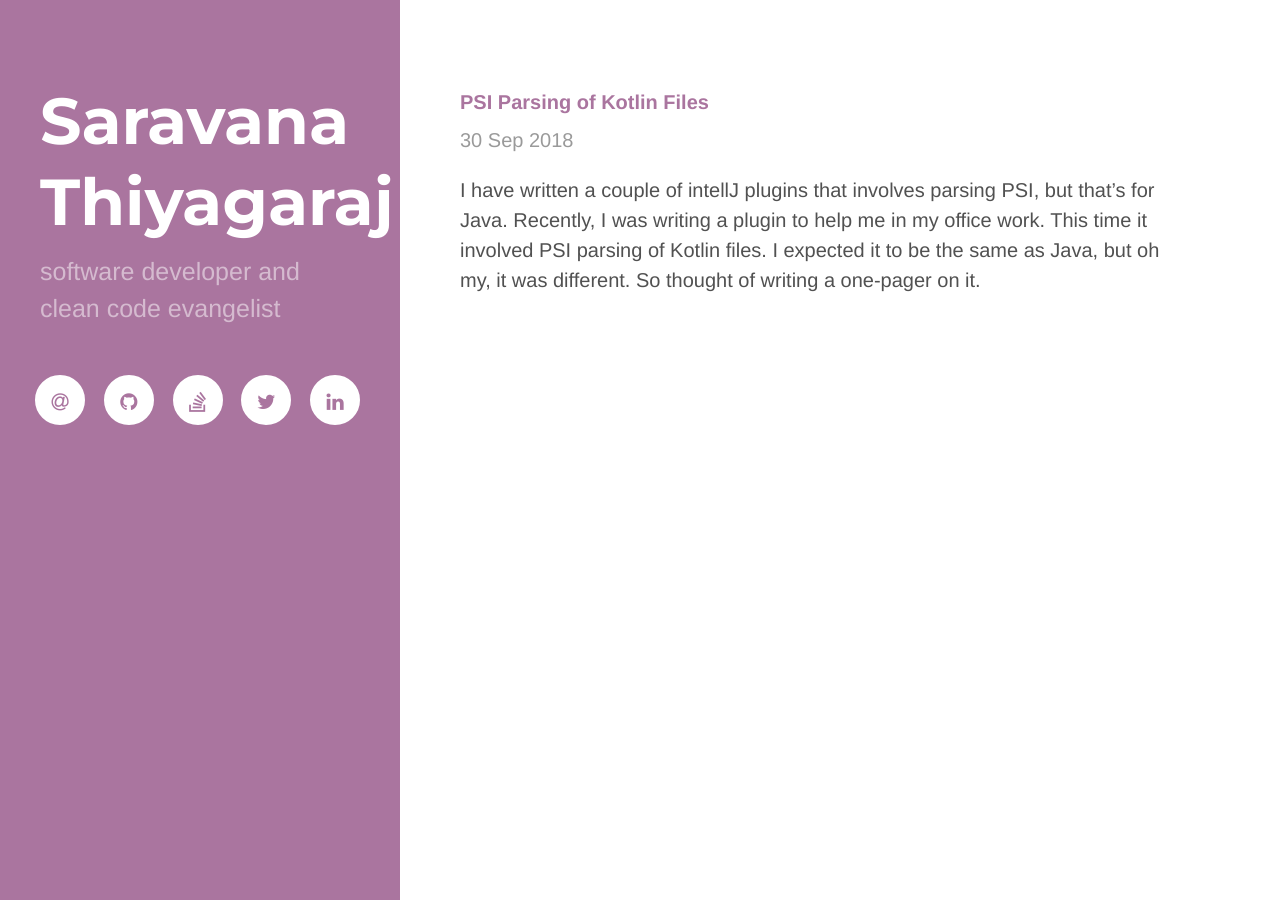
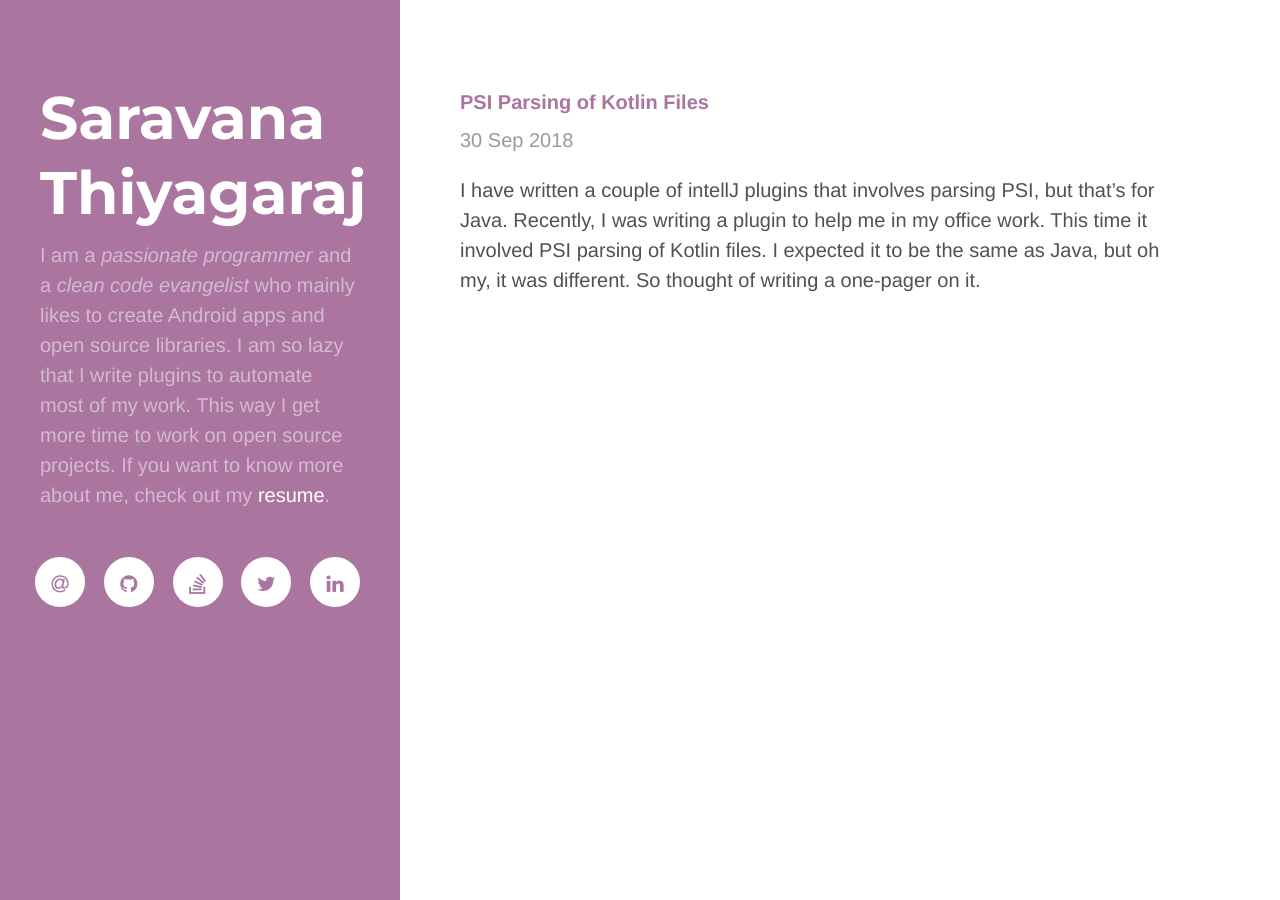
Before and after one commit to thsaravana/thsaravana.github.io, a Jekyll site: the page built from index.html, in a window 1280 px wide. Built offline with Jekyll 4.4.1, drawn with Linux system fonts in a browser that asks for light colours; nearby versions of some CDN libraries; the list of posts is cut into pages by our own code.

Commit message:
Added a small about message about myself

```diff
--- a/_config.yml
+++ b/_config.yml
@@ -13,7 +13,7 @@
 title:            'Saravana Thiyagaraj'
 name:             'Saravana Thiyagaraj'
 tagline:          'Keep moving forward'
-description:      'software developer and clean code evangelist'
+
 #url:              http://thsaravana.github.io/
 baseurl:
 blogurl:          /blog/
@@ -41,11 +41,6 @@
 github:
   repo:           https://github.com/thsaravana/thsaravana.github.io
 
-# Collections
-collections:
-  - projects
-  - talks
-
 # defaults:
 #   -
 #     scope:
--- a/_includes/sidebar.html
+++ b/_includes/sidebar.html
@@ -6,7 +6,9 @@
           {{ site.title }}
         </a>
       </h1>
-      <p class="lead">{{ site.description }}</p>
+        <p class="description">I am a <i>passionate programmer</i> and a <i>clean code evangelist</i> who mainly likes to create Android apps and open source libraries.
+          I am so lazy that I write plugins to automate most of my work. This way I get more time to work on open source projects.
+          If you want to know more about me, check out my <a href="{{ site.baseurl }}/pdf/Resume.pdf">resume</a>.</p>
     </div>
 
     <nav class="sidebar-nav">
--- a/public/css/custom.css
+++ b/public/css/custom.css
@@ -19,6 +19,11 @@
 /*h1, /*h2, h3, h4, h5, h6 {
   font-family: "Montserrat", sans-serif;
 }*/
+
+.description {
+    font-size: 1rem;
+    font-weight: lighter;
+}
 
 .content h1 {
   font-size: 1rem;
@@ -48,6 +53,7 @@
 }
 
 .sidebar-about h1 {
+    font-size: 3rem;
     font-family: "Montserrat", sans-serif;
 }
 
```
